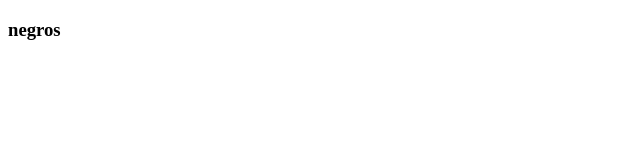
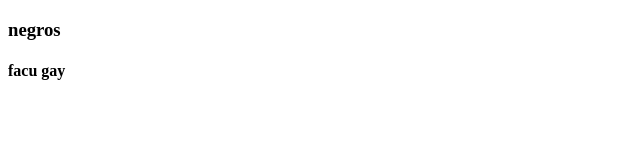
Before and after one commit to rissooo/tp_programacion2, a plain HTML site: page index.html in a window 1280 px wide. Shown: the full height of the page, 0-640 px from the left. Drawn offline with Linux system fonts and the light colour scheme.

Commit message:
Update index.html

```diff
--- a/index.html
+++ b/index.html
@@ -7,6 +7,7 @@
 </head>
 <body>
     <h3>negros</h3>
+    <h4>facu gay</h4>
     <script src="Java.js"></script>
 </body>
 </html>
```
